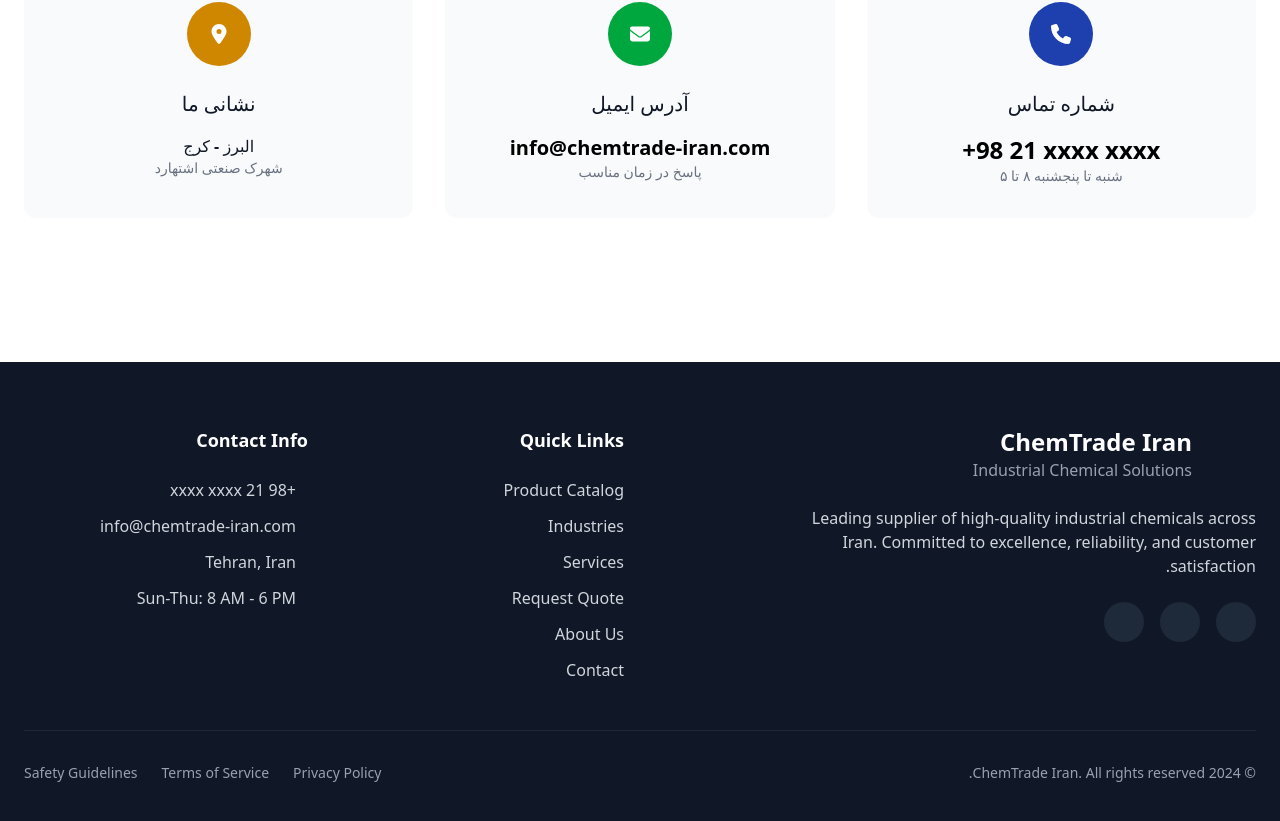
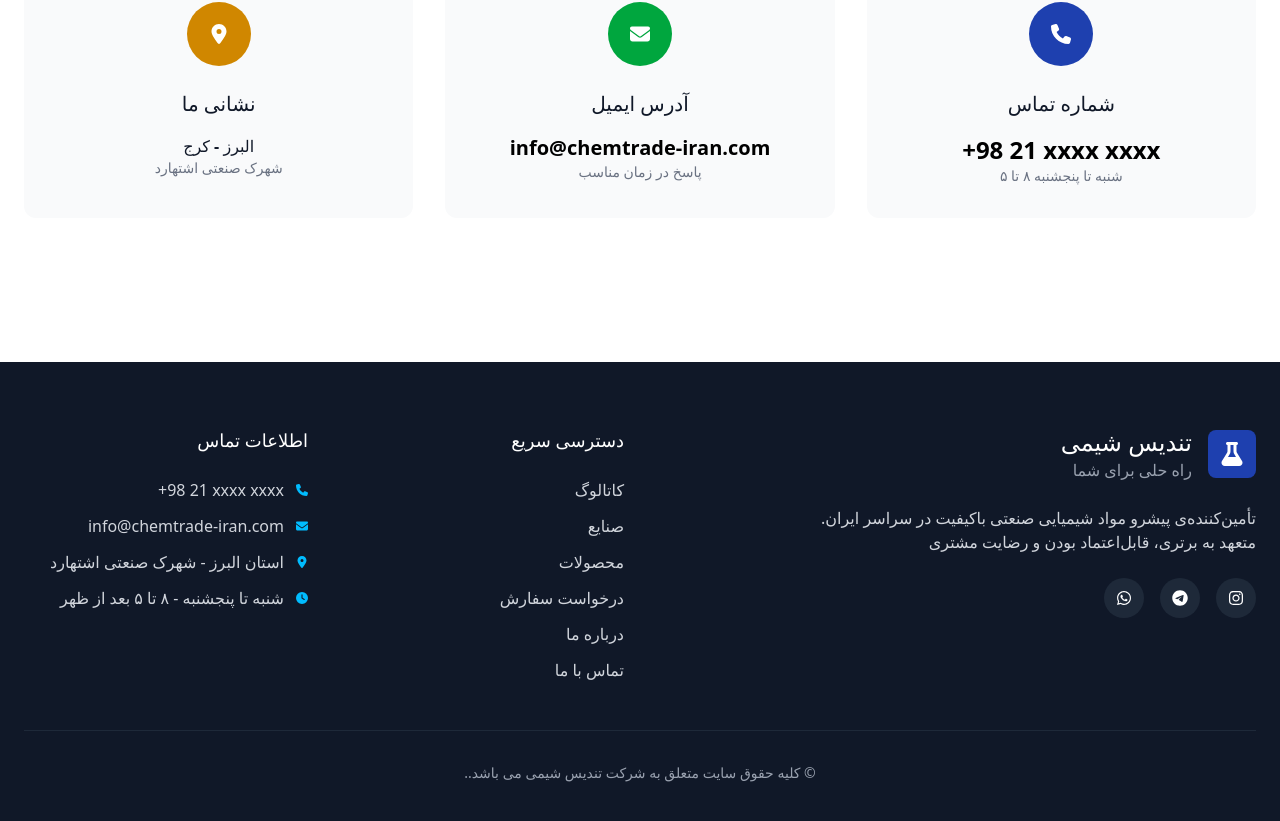
Before and after one commit to Shayan-Mst/Chemical, a React (Vite) app in the folder Frontend/chemical-app/: page / in a window 1280 px wide. Shown: the part 4582-5403 px from the top of the page. Built offline with nearby package versions, Linux system fonts and the light colour scheme.

Commit message:
footer done

```diff
--- a/Frontend/chemical-app/src/components/Footer.tsx
+++ b/Frontend/chemical-app/src/components/Footer.tsx
@@ -1,3 +1,4 @@
+import { Link } from "react-router-dom"
 
 
 const Footer = () => {
@@ -7,71 +8,123 @@ const Footer = () => {
         <div className="grid lg:grid-cols-4 gap-8 mb-12">
             <div className="lg:col-span-2">
                 <div className="flex items-center space-x-4 mb-6">
-                    <div className="w-12 h-12 bg-primary rounded-lg flex items-center justify-center">
-                        <i className="text-white text-xl" data-fa-i2svg=""><svg className="svg-inline--fa fa-flask" aria-hidden="true" focusable="false" data-prefix="fas" data-icon="flask" role="img" xmlns="http://www.w3.org/2000/svg" viewBox="0 0 448 512" data-fa-i2svg=""><path fill="currentColor" d="M288 0H160 128C110.3 0 96 14.3 96 32s14.3 32 32 32V196.8c0 11.8-3.3 23.5-9.5 33.5L10.3 406.2C3.6 417.2 0 429.7 0 442.6C0 480.9 31.1 512 69.4 512H378.6c38.3 0 69.4-31.1 69.4-69.4c0-12.8-3.6-25.4-10.3-36.4L329.5 230.4c-6.2-10.1-9.5-21.7-9.5-33.5V64c17.7 0 32-14.3 32-32s-14.3-32-32-32H288zM192 196.8V64h64V196.8c0 23.7 6.6 46.9 19 67.1L309.5 320h-171L173 263.9c12.4-20.2 19-43.4 19-67.1z"></path></svg></i>
+                    <div className="w-12 h-12 bg-[var(--bg-secondary)] rounded-lg flex items-center justify-center">
+                        <i className="text-white text-xl" data-fa-i2svg=""><svg className="svg-inline--fa fa-flask w-6 h-6" aria-hidden="true" focusable="false" data-prefix="fas" data-icon="flask" role="img" xmlns="http://www.w3.org/2000/svg" viewBox="0 0 448 512" data-fa-i2svg=""><path fill="currentColor" d="M288 0H160 128C110.3 0 96 14.3 96 32s14.3 32 32 32V196.8c0 11.8-3.3 23.5-9.5 33.5L10.3 406.2C3.6 417.2 0 429.7 0 442.6C0 480.9 31.1 512 69.4 512H378.6c38.3 0 69.4-31.1 69.4-69.4c0-12.8-3.6-25.4-10.3-36.4L329.5 230.4c-6.2-10.1-9.5-21.7-9.5-33.5V64c17.7 0 32-14.3 32-32s-14.3-32-32-32H288zM192 196.8V64h64V196.8c0 23.7 6.6 46.9 19 67.1L309.5 320h-171L173 263.9c12.4-20.2 19-43.4 19-67.1z"></path></svg></i>
                     </div>
                     <div>
-                        <h1 className="text-2xl font-bold">ChemTrade Iran</h1>
-                        <p className="text-gray-400">Industrial Chemical Solutions</p>
+                        <h1 className="text-2xl font-bold">تندیس شیمی</h1>
+                        <p className="text-gray-400">راه حلی برای شما</p>
                     </div>
                 </div>
-                <p className="text-gray-300 mb-6 max-w-md">Leading supplier of high-quality industrial chemicals across Iran. Committed to excellence, reliability, and customer satisfaction.</p>
+                <p className="text-gray-300 mb-6 max-w-md">تأمین‌کننده‌ی پیشرو مواد شیمیایی صنعتی باکیفیت در سراسر ایران. متعهد به برتری، قابل‌اعتماد بودن و رضایت مشتری</p>
                 <div className="flex space-x-4">
-                    <span className="w-10 h-10 bg-gray-800 rounded-full flex items-center justify-center hover:bg-primary transition-colors cursor-pointer">
-                        <i className="text-white" data-fa-i2svg=""><svg className="svg-inline--fa fa-linkedin" aria-hidden="true" focusable="false" data-prefix="fab" data-icon="linkedin" role="img" xmlns="http://www.w3.org/2000/svg" viewBox="0 0 448 512" data-fa-i2svg=""><path fill="currentColor" d="M416 32H31.9C14.3 32 0 46.5 0 64.3v383.4C0 465.5 14.3 480 31.9 480H416c17.6 0 32-14.5 32-32.3V64.3c0-17.8-14.4-32.3-32-32.3zM135.4 416H69V202.2h66.5V416zm-33.2-243c-21.3 0-38.5-17.3-38.5-38.5S80.9 96 102.2 96c21.2 0 38.5 17.3 38.5 38.5 0 21.3-17.2 38.5-38.5 38.5zm282.1 243h-66.4V312c0-24.8-.5-56.7-34.5-56.7-34.6 0-39.9 27-39.9 54.9V416h-66.4V202.2h63.7v29.2h.9c8.9-16.8 30.6-34.5 62.9-34.5 67.2 0 79.7 44.3 79.7 101.9V416z"></path></svg></i>
+                    <span className="w-10 h-10 bg-gray-800 rounded-full flex items-center justify-center hover:bg-[var(--bg-secondary)] transition-colors cursor-pointer">
+                     <i className="text-white" data-fa-i2svg="">
+  <svg className="svg-inline--fa fa-instagram h-4 w-4" aria-hidden="true" focusable="false" data-prefix="fab" data-icon="instagram" role="img" xmlns="http://www.w3.org/2000/svg" viewBox="0 0 448 512" data-fa-i2svg="">
+    <path fill="currentColor" d="M224.1 141c-63.6 0-114.9 51.3-114.9 114.9s51.3 114.9
+    114.9 114.9 114.9-51.3 114.9-114.9S287.7 141 224.1 141zm0
+    189.6c-41.2 0-74.7-33.5-74.7-74.7s33.5-74.7
+    74.7-74.7 74.7 33.5 74.7 74.7-33.5 74.7-74.7
+    74.7zm146.4-194.3c0 14.9-12 26.9-26.9
+    26.9s-26.9-12-26.9-26.9 12-26.9
+    26.9-26.9 26.9 12 26.9 26.9zm76.1
+    27.2c-1.7-35.7-9.9-67.3-36.2-93.5s-57.8-34.5-93.5-36.2C293.3
+    32 286.5 32 224 32s-69.3 0-92.9
+    1.7c-35.7 1.7-67.3 9.9-93.5
+    36.2S3.2 127.8 1.5 163.5C-.2 187.1-.2
+    193.9-.2 256s0 69.3 1.7 92.9c1.7
+    35.7 9.9 67.3 36.2 93.5s57.8
+    34.5 93.5 36.2c23.6 1.7 30.4 1.7
+    92.9 1.7s69.3 0 92.9-1.7c35.7-1.7
+    67.3-9.9 93.5-36.2s34.5-57.8
+    36.2-93.5c1.7-23.6 1.7-30.4
+    1.7-92.9s0-69.3-1.7-92.9zM398.8
+    388c-7.8 19.7-22.9 34.8-42.6
+    42.6-29.5 11.7-99.5 9-132.2
+    9s-102.7 2.6-132.2-9c-19.7-7.8-34.8-22.9-42.6-42.6-11.7-29.5-9-99.5-9-132.2s-2.6-102.7
+    9-132.2c7.8-19.7 22.9-34.8
+    42.6-42.6 29.5-11.7 99.5-9
+    132.2-9s102.7-2.6
+    132.2 9c19.7 7.8 34.8 22.9
+    42.6 42.6 11.7 29.5 9
+    99.5 9 132.2s2.7 102.7-9
+    132.2z"/>
+  </svg>
+</i>
+
+                     </span>
+                    <span className="w-10 h-10 bg-gray-800 rounded-full flex items-center justify-center hover:bg-[var(--bg-secondary)] transition-colors cursor-pointer">
+                        <i className="text-white" data-fa-i2svg=""><svg className="svg-inline--fa fa-telegram h-4 w-4" aria-hidden="true" focusable="false" data-prefix="fab" data-icon="telegram" role="img" xmlns="http://www.w3.org/2000/svg" viewBox="0 0 496 512" data-fa-i2svg=""><path fill="currentColor" d="M248,8C111.033,8,0,119.033,0,256S111.033,504,248,504,496,392.967,496,256,384.967,8,248,8ZM362.952,176.66c-3.732,39.215-19.881,134.378-28.1,178.3-3.476,18.584-10.322,24.816-16.948,25.425-14.4,1.326-25.338-9.517-39.287-18.661-21.827-14.308-34.158-23.215-55.346-37.177-24.485-16.135-8.612-25,5.342-39.5,3.652-3.793,67.107-61.51,68.335-66.746.153-.655.3-3.1-1.154-4.384s-3.59-.849-5.135-.5q-3.283.746-104.608,69.142-14.845,10.194-26.894,9.934c-8.855-.191-25.888-5.006-38.551-9.123-15.531-5.048-27.875-7.717-26.8-16.291q.84-6.7,18.45-13.7,108.446-47.248,144.628-62.3c68.872-28.647,83.183-33.623,92.511-33.789,2.052-.034,6.639.474,9.61,2.885a10.452,10.452,0,0,1,3.53,6.716A43.765,43.765,0,0,1,362.952,176.66Z"></path></svg></i>
                     </span>
-                    <span className="w-10 h-10 bg-gray-800 rounded-full flex items-center justify-center hover:bg-primary transition-colors cursor-pointer">
-                        <i className="text-white" data-fa-i2svg=""><svg className="svg-inline--fa fa-telegram" aria-hidden="true" focusable="false" data-prefix="fab" data-icon="telegram" role="img" xmlns="http://www.w3.org/2000/svg" viewBox="0 0 496 512" data-fa-i2svg=""><path fill="currentColor" d="M248,8C111.033,8,0,119.033,0,256S111.033,504,248,504,496,392.967,496,256,384.967,8,248,8ZM362.952,176.66c-3.732,39.215-19.881,134.378-28.1,178.3-3.476,18.584-10.322,24.816-16.948,25.425-14.4,1.326-25.338-9.517-39.287-18.661-21.827-14.308-34.158-23.215-55.346-37.177-24.485-16.135-8.612-25,5.342-39.5,3.652-3.793,67.107-61.51,68.335-66.746.153-.655.3-3.1-1.154-4.384s-3.59-.849-5.135-.5q-3.283.746-104.608,69.142-14.845,10.194-26.894,9.934c-8.855-.191-25.888-5.006-38.551-9.123-15.531-5.048-27.875-7.717-26.8-16.291q.84-6.7,18.45-13.7,108.446-47.248,144.628-62.3c68.872-28.647,83.183-33.623,92.511-33.789,2.052-.034,6.639.474,9.61,2.885a10.452,10.452,0,0,1,3.53,6.716A43.765,43.765,0,0,1,362.952,176.66Z"></path></svg></i>
-                    </span>
-                    <span className="w-10 h-10 bg-gray-800 rounded-full flex items-center justify-center hover:bg-primary transition-colors cursor-pointer">
-                        <i className="text-white" data-fa-i2svg=""><svg className="svg-inline--fa fa-whatsapp" aria-hidden="true" focusable="false" data-prefix="fab" data-icon="whatsapp" role="img" xmlns="http://www.w3.org/2000/svg" viewBox="0 0 448 512" data-fa-i2svg=""><path fill="currentColor" d="M380.9 97.1C339 55.1 283.2 32 223.9 32c-122.4 0-222 99.6-222 222 0 39.1 10.2 77.3 29.6 111L0 480l117.7-30.9c32.4 17.7 68.9 27 106.1 27h.1c122.3 0 224.1-99.6 224.1-222 0-59.3-25.2-115-67.1-157zm-157 341.6c-33.2 0-65.7-8.9-94-25.7l-6.7-4-69.8 18.3L72 359.2l-4.4-7c-18.5-29.4-28.2-63.3-28.2-98.2 0-101.7 82.8-184.5 184.6-184.5 49.3 0 95.6 19.2 130.4 54.1 34.8 34.9 56.2 81.2 56.1 130.5 0 101.8-84.9 184.6-186.6 184.6zm101.2-138.2c-5.5-2.8-32.8-16.2-37.9-18-5.1-1.9-8.8-2.8-12.5 2.8-3.7 5.6-14.3 18-17.6 21.8-3.2 3.7-6.5 4.2-12 1.4-32.6-16.3-54-29.1-75.5-66-5.7-9.8 5.7-9.1 16.3-30.3 1.8-3.7.9-6.9-.5-9.7-1.4-2.8-12.5-30.1-17.1-41.2-4.5-10.8-9.1-9.3-12.5-9.5-3.2-.2-6.9-.2-10.6-.2-3.7 0-9.7 1.4-14.8 6.9-5.1 5.6-19.4 19-19.4 46.3 0 27.3 19.9 53.7 22.6 57.4 2.8 3.7 39.1 59.7 94.8 83.8 35.2 15.2 49 16.5 66.6 13.9 10.7-1.6 32.8-13.4 37.4-26.4 4.6-13 4.6-24.1 3.2-26.4-1.3-2.5-5-3.9-10.5-6.6z"></path></svg></i>
+                    <span className="w-10 h-10 bg-gray-800 rounded-full flex items-center justify-center hover:bg-[var(--bg-secondary)] transition-colors cursor-pointer">
+                        <i className="text-white" data-fa-i2svg=""><svg className="svg-inline--fa fa-whatsapp h-4 w-4" aria-hidden="true" focusable="false" data-prefix="fab" data-icon="whatsapp" role="img" xmlns="http://www.w3.org/2000/svg" viewBox="0 0 448 512" data-fa-i2svg=""><path fill="currentColor" d="M380.9 97.1C339 55.1 283.2 32 223.9 32c-122.4 0-222 99.6-222 222 0 39.1 10.2 77.3 29.6 111L0 480l117.7-30.9c32.4 17.7 68.9 27 106.1 27h.1c122.3 0 224.1-99.6 224.1-222 0-59.3-25.2-115-67.1-157zm-157 341.6c-33.2 0-65.7-8.9-94-25.7l-6.7-4-69.8 18.3L72 359.2l-4.4-7c-18.5-29.4-28.2-63.3-28.2-98.2 0-101.7 82.8-184.5 184.6-184.5 49.3 0 95.6 19.2 130.4 54.1 34.8 34.9 56.2 81.2 56.1 130.5 0 101.8-84.9 184.6-186.6 184.6zm101.2-138.2c-5.5-2.8-32.8-16.2-37.9-18-5.1-1.9-8.8-2.8-12.5 2.8-3.7 5.6-14.3 18-17.6 21.8-3.2 3.7-6.5 4.2-12 1.4-32.6-16.3-54-29.1-75.5-66-5.7-9.8 5.7-9.1 16.3-30.3 1.8-3.7.9-6.9-.5-9.7-1.4-2.8-12.5-30.1-17.1-41.2-4.5-10.8-9.1-9.3-12.5-9.5-3.2-.2-6.9-.2-10.6-.2-3.7 0-9.7 1.4-14.8 6.9-5.1 5.6-19.4 19-19.4 46.3 0 27.3 19.9 53.7 22.6 57.4 2.8 3.7 39.1 59.7 94.8 83.8 35.2 15.2 49 16.5 66.6 13.9 10.7-1.6 32.8-13.4 37.4-26.4 4.6-13 4.6-24.1 3.2-26.4-1.3-2.5-5-3.9-10.5-6.6z"></path></svg></i>
                     </span>
                 </div>
             </div>
 
             <div>
-                <h5 className="text-lg font-semibold mb-6">Quick Links</h5>
+                <h5 className="text-lg font-semibold mb-6">دسترسی سریع</h5>
                 <ul className="space-y-3">
-                    <li><span className="text-gray-300 hover:text-white transition-colors cursor-pointer">Product Catalog</span></li>
-                    <li><span className="text-gray-300 hover:text-white transition-colors cursor-pointer">Industries</span></li>
-                    <li><span className="text-gray-300 hover:text-white transition-colors cursor-pointer">Services</span></li>
-                    <li><span className="text-gray-300 hover:text-white transition-colors cursor-pointer">Request Quote</span></li>
-                    <li><span className="text-gray-300 hover:text-white transition-colors cursor-pointer">About Us</span></li>
-                    <li><span className="text-gray-300 hover:text-white transition-colors cursor-pointer">Contact</span></li>
+                    <li><Link to="/" className="relative group text-gray-300 hover:text-white transition-colors cursor-pointer">
+                    کاتالوگ
+                     <span className="absolute left-0 -bottom-2 w-0 h-[2px] bg-sky-400 transition-all duration-300 group-hover:w-full origin-right"></span>
+
+                    </Link></li>
+                    <li><Link to="/" className="relative group text-gray-300 hover:text-white transition-colors cursor-pointer">
+                    صنایع
+
+                       <span className="absolute left-0 -bottom-2 w-0 h-[2px] bg-sky-400 transition-all duration-300 group-hover:w-full origin-right"></span>
+
+                    </Link></li>
+                    <li><Link to="/" className="relative group text-gray-300 hover:text-white transition-colors cursor-pointer">
+                    محصولات
+                       <span className="absolute left-0 -bottom-2 w-0 h-[2px] bg-sky-400 transition-all duration-300 group-hover:w-full origin-right"></span>
+
+                    </Link></li>
+                    <li><Link to="/" className="relative group text-gray-300 hover:text-white transition-colors cursor-pointer">
+
+                    درخواست سفارش
+                       <span className="absolute left-0 -bottom-2 w-0 h-[2px] bg-sky-400 transition-all duration-300 group-hover:w-full origin-right"></span>
+
+                    </Link></li>
+                    <li><Link to="/" className="relative group text-gray-300 hover:text-white transition-colors cursor-pointer">درباره ما
+                       <span className="absolute left-0 -bottom-2 w-0 h-[2px] bg-sky-400 transition-all duration-300 group-hover:w-full origin-right"></span>
+
+                    </Link></li>
+                    <li><Link to="/" className="relative group text-gray-300 hover:text-white transition-colors cursor-pointer">تماس با ما
+                       <span className="absolute left-0 -bottom-2 w-0 h-[2px] bg-sky-400 transition-all duration-300 group-hover:w-full origin-right"></span>
+
+                    </Link></li>
                 </ul>
             </div>
 
             <div>
-                <h5 className="text-lg font-semibold mb-6">Contact Info</h5>
+                <h5 className="text-lg font-semibold mb-6">اطلاعات تماس</h5>
                 <div className="space-y-3">
                     <div className="flex items-center space-x-3">
-                        <i className="text-primary" data-fa-i2svg=""><svg className="svg-inline--fa fa-phone" aria-hidden="true" focusable="false" data-prefix="fas" data-icon="phone" role="img" xmlns="http://www.w3.org/2000/svg" viewBox="0 0 512 512" data-fa-i2svg=""><path fill="currentColor" d="M164.9 24.6c-7.7-18.6-28-28.5-47.4-23.2l-88 24C12.1 30.2 0 46 0 64C0 311.4 200.6 512 448 512c18 0 33.8-12.1 38.6-29.5l24-88c5.3-19.4-4.6-39.7-23.2-47.4l-96-40c-16.3-6.8-35.2-2.1-46.3 11.6L304.7 368C234.3 334.7 177.3 277.7 144 207.3L193.3 167c13.7-11.2 18.4-30 11.6-46.3l-40-96z"></path></svg></i>
-                        <span className="text-gray-300">+98 21 xxxx xxxx</span>
+                        <i className="text-sky-400" data-fa-i2svg=""><svg className="svg-inline--fa fa-phone w-3 h-3" aria-hidden="true" focusable="false" data-prefix="fas" data-icon="phone" role="img" xmlns="http://www.w3.org/2000/svg" viewBox="0 0 512 512" data-fa-i2svg=""><path fill="currentColor" d="M164.9 24.6c-7.7-18.6-28-28.5-47.4-23.2l-88 24C12.1 30.2 0 46 0 64C0 311.4 200.6 512 448 512c18 0 33.8-12.1 38.6-29.5l24-88c5.3-19.4-4.6-39.7-23.2-47.4l-96-40c-16.3-6.8-35.2-2.1-46.3 11.6L304.7 368C234.3 334.7 177.3 277.7 144 207.3L193.3 167c13.7-11.2 18.4-30 11.6-46.3l-40-96z"></path></svg></i>
+                        <span dir="ltr" className="text-gray-300">+98 21 xxxx xxxx</span>
                     </div>
                     <div className="flex items-center space-x-3">
-                        <i className="text-primary" data-fa-i2svg=""><svg className="svg-inline--fa fa-envelope" aria-hidden="true" focusable="false" data-prefix="fas" data-icon="envelope" role="img" xmlns="http://www.w3.org/2000/svg" viewBox="0 0 512 512" data-fa-i2svg=""><path fill="currentColor" d="M48 64C21.5 64 0 85.5 0 112c0 15.1 7.1 29.3 19.2 38.4L236.8 313.6c11.4 8.5 27 8.5 38.4 0L492.8 150.4c12.1-9.1 19.2-23.3 19.2-38.4c0-26.5-21.5-48-48-48H48zM0 176V384c0 35.3 28.7 64 64 64H448c35.3 0 64-28.7 64-64V176L294.4 339.2c-22.8 17.1-54 17.1-76.8 0L0 176z"></path></svg></i>
-                        <span className="text-gray-300">info@chemtrade-iran.com</span>
+                        <i className="text-sky-400" data-fa-i2svg=""><svg className="svg-inline--fa fa-envelope w-3 h-3" aria-hidden="true" focusable="false" data-prefix="fas" data-icon="envelope" role="img" xmlns="http://www.w3.org/2000/svg" viewBox="0 0 512 512" data-fa-i2svg=""><path fill="currentColor" d="M48 64C21.5 64 0 85.5 0 112c0 15.1 7.1 29.3 19.2 38.4L236.8 313.6c11.4 8.5 27 8.5 38.4 0L492.8 150.4c12.1-9.1 19.2-23.3 19.2-38.4c0-26.5-21.5-48-48-48H48zM0 176V384c0 35.3 28.7 64 64 64H448c35.3 0 64-28.7 64-64V176L294.4 339.2c-22.8 17.1-54 17.1-76.8 0L0 176z"></path></svg></i>
+                        <span dir="ltr" className="text-gray-300">info@chemtrade-iran.com</span>
                     </div>
                     <div className="flex items-center space-x-3">
-                        <i className="text-primary" data-fa-i2svg=""><svg className="svg-inline--fa fa-location-dot" aria-hidden="true" focusable="false" data-prefix="fas" data-icon="location-dot" role="img" xmlns="http://www.w3.org/2000/svg" viewBox="0 0 384 512" data-fa-i2svg=""><path fill="currentColor" d="M215.7 499.2C267 435 384 279.4 384 192C384 86 298 0 192 0S0 86 0 192c0 87.4 117 243 168.3 307.2c12.3 15.3 35.1 15.3 47.4 0zM192 128a64 64 0 1 1 0 128 64 64 0 1 1 0-128z"></path></svg></i>
-                        <span className="text-gray-300">Tehran, Iran</span>
+                        <i className="text-sky-400" data-fa-i2svg=""><svg className="svg-inline--fa fa-location-dot w-3 h-3" aria-hidden="true" focusable="false" data-prefix="fas" data-icon="location-dot" role="img" xmlns="http://www.w3.org/2000/svg" viewBox="0 0 384 512" data-fa-i2svg=""><path fill="currentColor" d="M215.7 499.2C267 435 384 279.4 384 192C384 86 298 0 192 0S0 86 0 192c0 87.4 117 243 168.3 307.2c12.3 15.3 35.1 15.3 47.4 0zM192 128a64 64 0 1 1 0 128 64 64 0 1 1 0-128z"></path></svg></i>
+                        <span className="text-gray-300">استان البرز - شهرک صنعتی اشتهارد</span>
                     </div>
                     <div className="flex items-center space-x-3">
-                        <i className="text-primary" data-fa-i2svg=""><svg className="svg-inline--fa fa-clock" aria-hidden="true" focusable="false" data-prefix="fas" data-icon="clock" role="img" xmlns="http://www.w3.org/2000/svg" viewBox="0 0 512 512" data-fa-i2svg=""><path fill="currentColor" d="M256 0a256 256 0 1 1 0 512A256 256 0 1 1 256 0zM232 120V256c0 8 4 15.5 10.7 20l96 64c11 7.4 25.9 4.4 33.3-6.7s4.4-25.9-6.7-33.3L280 243.2V120c0-13.3-10.7-24-24-24s-24 10.7-24 24z"></path></svg></i>
-                        <span className="text-gray-300">Sun-Thu: 8 AM - 6 PM</span>
+                        <i className="text-sky-400" data-fa-i2svg=""><svg className="svg-inline--fa fa-clock w-3 h-3" aria-hidden="true" focusable="false" data-prefix="fas" data-icon="clock" role="img" xmlns="http://www.w3.org/2000/svg" viewBox="0 0 512 512" data-fa-i2svg=""><path fill="currentColor" d="M256 0a256 256 0 1 1 0 512A256 256 0 1 1 256 0zM232 120V256c0 8 4 15.5 10.7 20l96 64c11 7.4 25.9 4.4 33.3-6.7s4.4-25.9-6.7-33.3L280 243.2V120c0-13.3-10.7-24-24-24s-24 10.7-24 24z"></path></svg></i>
+                        <span className="text-gray-300">شنبه تا پنجشنبه - ۸ تا ۵ بعد از ظهر</span>
                     </div>
                 </div>
             </div>
         </div>
 
         <div className="border-t border-gray-800 pt-8">
-            <div className="flex flex-col md:flex-row justify-between items-center">
-                <p className="text-gray-400 text-sm">© 2024 ChemTrade Iran. All rights reserved.</p>
-                <div className="flex space-x-6 mt-4 md:mt-0">
-                    <span className="text-gray-400 hover:text-white text-sm transition-colors cursor-pointer">Privacy Policy</span>
-                    <span className="text-gray-400 hover:text-white text-sm transition-colors cursor-pointer">Terms of Service</span>
-                    <span className="text-gray-400 hover:text-white text-sm transition-colors cursor-pointer">Safety Guidelines</span>
-                </div>
+            <div className="text-center">
+                <p className="text-gray-400 text-sm">© کلیه حقوق سایت متعلق به شرکت تندیس شیمی می باشد..</p>
+
             </div>
         </div>
     </div>
--- a/Frontend/chemical-app/src/layouts/MainLayout.tsx
+++ b/Frontend/chemical-app/src/layouts/MainLayout.tsx
@@ -1,4 +1,4 @@
-import React from 'react'
+
 import TopBar from '../components/TopBar'
 import Nav from '../components/Nav'
 import { Outlet } from 'react-router-dom'
```
